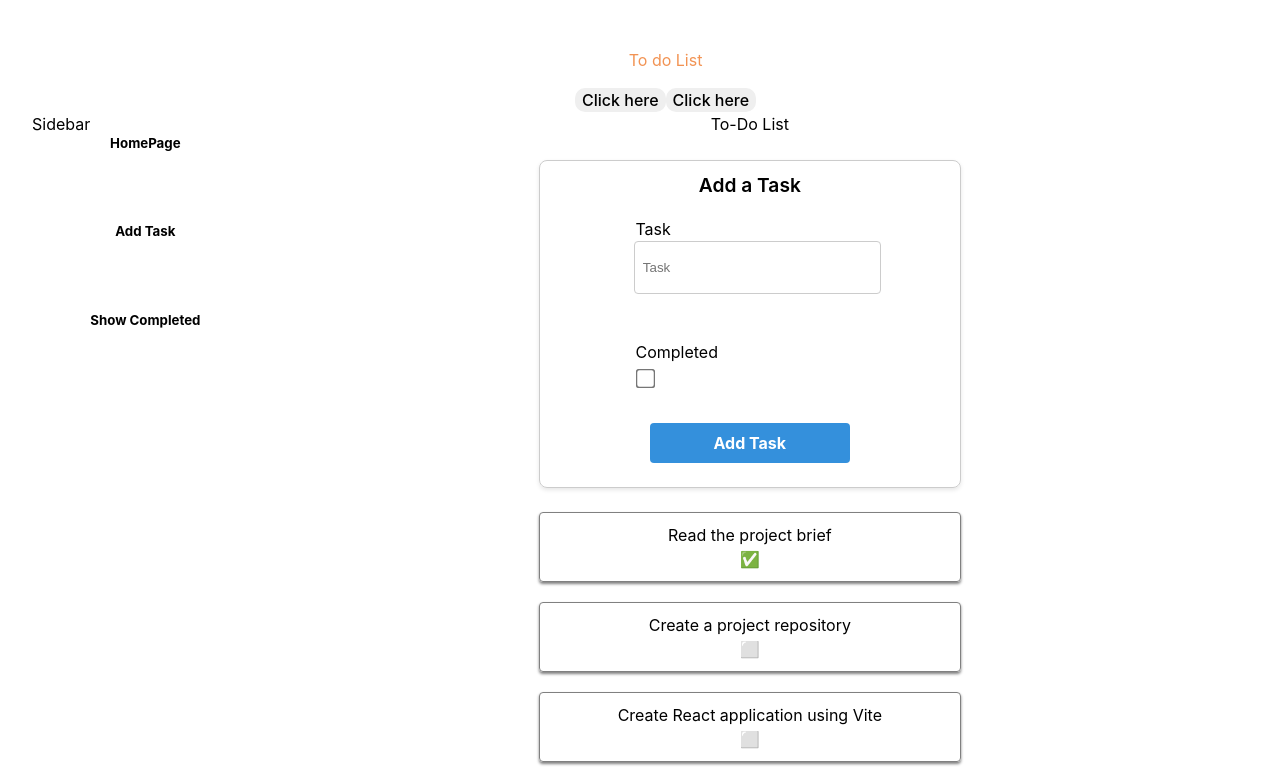
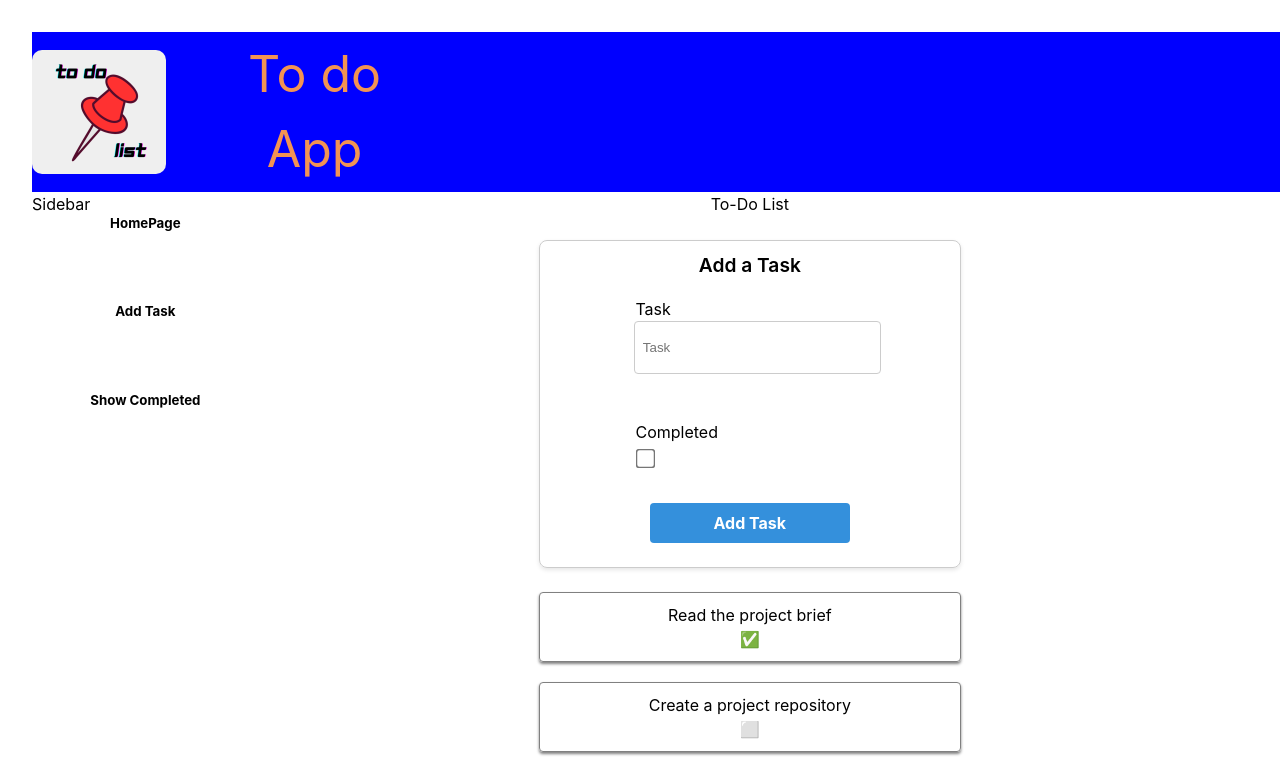
Before and after one commit to LuisOrtiz79/to-do-list, a React (Vite) app: page / in a window 1280 px wide. Shown: the top 770 px of the page. Built offline with nearby package versions, Linux system fonts and the light colour scheme.

Commit message:
Styles and Navbar changed

```diff
--- a/src/components/Navbar.jsx
+++ b/src/components/Navbar.jsx
@@ -1,15 +1,30 @@
 import Button from './Button';
+import logo from '../assets/img-logo_480.png'
 
 const Navbar = () => {
   return (
-    <div className="Navbar">
-    <nav>
-      <p>To do List</p>
+    <nav className="Navbar">
+      <div className="Nav2">
+        <div className="Nav3">
 
-      <Button />
-      <Button />
+          <button className="button-img">
+            <img src={logo} alt="Logo" className="img-logo" />
+          </button>
+        </div>
+
+        <div className="Nav4">
+        <span className="text-xl">
+            To do App
+          </span>
+        </div>
+      </div>
+                {/* <nav>
+                  <p>To do List</p>
+
+                  <Button />
+                  <Button />
+                </nav> */}
     </nav>
-    </div>
   )
 }
 
--- a/src/index.css
+++ b/src/index.css
@@ -186,72 +186,45 @@ button[type="submit"]:hover {
   border-radius: 4px;
 }
 
+.Navbar{
+  background: blue;
+  text-decoration-color: white;
+  box-shadow: fixed;
+  margin-top: 0;
+  margin-left: 0;
+  width: 100%;
+  z-index: 50%;
+}
+.Nav2{
+  display: flex;
+  justify-content: space-between;
+  height: 20vh;
+  align-items: center;
+  font-size: 50px; /*px-4*/
 
-/* :root {
-  font-family: Inter, system-ui, Avenir, Helvetica, Arial, sans-serif;
-  line-height: 1.5;
-  font-weight: 400;
-
-  color-scheme: light dark;
-  color: rgba(255, 255, 255, 0.87);
-  background-color: #242424;
-
-  font-synthesis: none;
-  text-rendering: optimizeLegibility;
-  -webkit-font-smoothing: antialiased;
-  -moz-osx-font-smoothing: grayscale;
+}
+.Nav3{
+  display: flex;
+  align-items: center;
+  justify-content: space-between;
+  width: 25%;
+}
+.img-logo{
+  height: 15vh;
+  width: auto;
+}
+.button-img{
+  display: flex;
+  align-items: center;
+  text-align: left;
+  padding: 1;
 }
 
-a {
-  font-weight: 500;
-  color: #646cff;
-  text-decoration: inherit;
+.Nav4{
+  display: flex;
+  justify-content: center;
+  width: 50%; /*1/2*/
 }
-a:hover {
-  color: #535bf2;
+.text-xl{
+  text-align: center;
 }
-
-body {
-  margin: 0;
-  display: flex;
-  place-items: center;
-  min-width: 320px;
-  min-height: 100vh;
-}
-
-h1 {
-  font-size: 3.2em;
-  line-height: 1.1;
-}
-
-button {
-  border-radius: 8px;
-  border: 1px solid transparent;
-  padding: 0.6em 1.2em;
-  font-size: 1em;
-  font-weight: 500;
-  font-family: inherit;
-  background-color: #1a1a1a;
-  cursor: pointer;
-  transition: border-color 0.25s;
-}
-button:hover {
-  border-color: #646cff;
-}
-button:focus,
-button:focus-visible {
-  outline: 4px auto -webkit-focus-ring-color;
-}
-
-@media (prefers-color-scheme: light) {
-  :root {
-    color: #213547;
-    background-color: #ffffff;
-  }
-  a:hover {
-    color: #747bff;
-  }
-  button {
-    background-color: #f9f9f9;
-  }
-} */
```
Also changed, not shown: src/App.css (+0 -51 lines), src/assets/img-logo_480.png (added).
